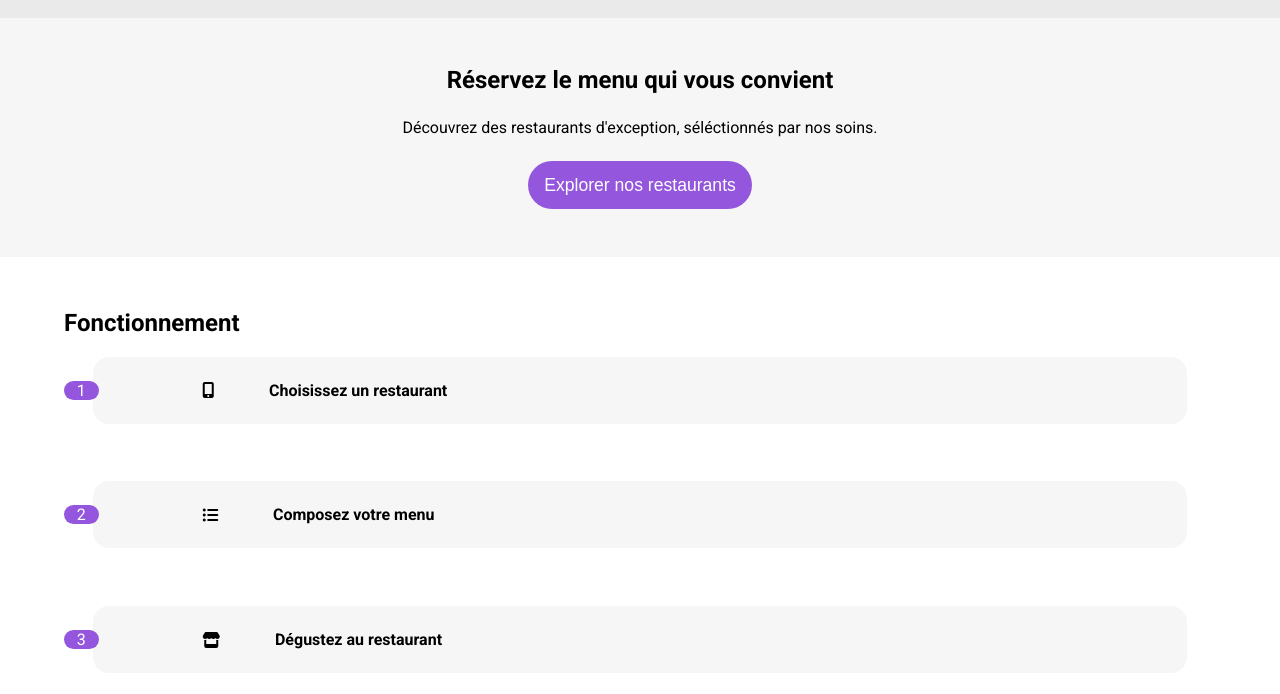
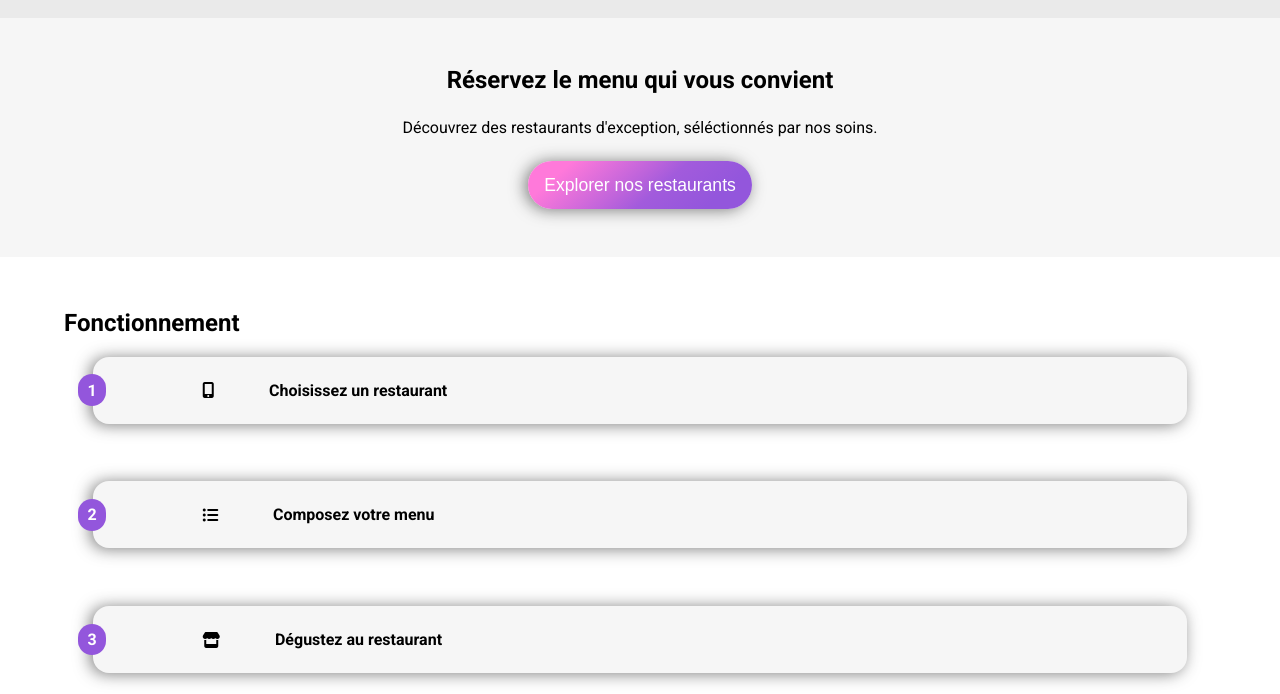
Before and after one commit to KomaedaN/OhMyFood, a website: page index.html in a window 1280 px wide. Shown: the part 106-800 px from the top of the page. Drawn offline with Linux system fonts and the light colour scheme; a web font is replaced by a local one.

Commit message:
Shadow, color linear

```diff
--- a/index.html
+++ b/index.html
@@ -35,24 +35,24 @@
       <h2>Fonctionnement</h2>
           <div class="operation__grid">
                 <div class="operation__puce">
+                <div class="operation__block">
                 <p class="operation__number">1</p>
-                <div class="operation__block">
                 <i class="fas fa-mobile-alt operation__icon"></i>
                 <p>Choisissez un restaurant</p>
                 </div>
                 </div>
 
                 <div class="operation__puce">
+                <div class="operation__block">
                 <p class="operation__number">2</p>
-                <div class="operation__block">
                 <i class="fas fa-list-ul operation__icon"></i>
                 <p>Composez votre menu</p>
                 </div>
                 </div>
 
                 <div class="operation__puce">
+                <div class="operation__block">
                 <p class="operation__number">3</p>
-                <div class="operation__block">
                 <i class="fas fa-store operation__icon"></i>
                 <p>Dégustez au restaurant</p>
                 </div>
--- a/sass/layout/_menu.scss
+++ b/sass/layout/_menu.scss
@@ -39,6 +39,7 @@
             width: 15%;
         }
         &__puce{
+            @include shadow;
             background-color: white;
             border-radius: 1rem;
             padding: 0.6rem;
--- a/sass/layout/_operation.scss
+++ b/sass/layout/_operation.scss
@@ -4,16 +4,15 @@
     width: 90%;
     margin: auto;
         &__puce{
-            display: flex;
-            align-items: center;
             margin-bottom: 5%;
         }
         &__number{
-            border-radius: 2rem;
+            border-radius: 1rem;
             position: absolute;
-            padding: 0 1% 0 1%;
+            padding: 0.4rem 0.6rem;
             background: $color-primary;
             color: white;
+            margin-left: -15px;
         }
         &__block:hover{
             background-color:rgb(245, 237, 255);
@@ -22,6 +21,7 @@
                 }
         }
         &__block{
+            @include shadow;
             display: flex;
             background: $color-back;
             border-radius: 1rem;
--- a/sass/layout/_restaurant.scss
+++ b/sass/layout/_restaurant.scss
@@ -9,6 +9,7 @@
         margin: auto;
     }
         &__puce{
+            @include shadow;
             background-color: white;
             border-radius: 1rem;
                 a{
--- a/sass/utils/_mixins.scss
+++ b/sass/utils/_mixins.scss
@@ -10,7 +10,7 @@
     display: flex;
     margin: auto;
     align-items: center;
-    background: $color-primary;
+    background: linear-gradient(319deg, rgba(147,86,220,1) 17%, rgba(162,91,220,1) 42%, rgba(188,99,219,1) 53%, rgba(255,121,218,1) 84%);
     border: none;
     border-radius: 5rem;
     height: 3rem;
@@ -19,4 +19,8 @@
     padding: 1.2rem 1rem;
     font-size: 1.1rem;
     cursor: pointer;
+    @include shadow;
 }
+@mixin shadow {
+    box-shadow: -3px 1px 16px 0px #353535a1;
+}
```
Also changed, not shown: public/css/style.css, 1 other file.
